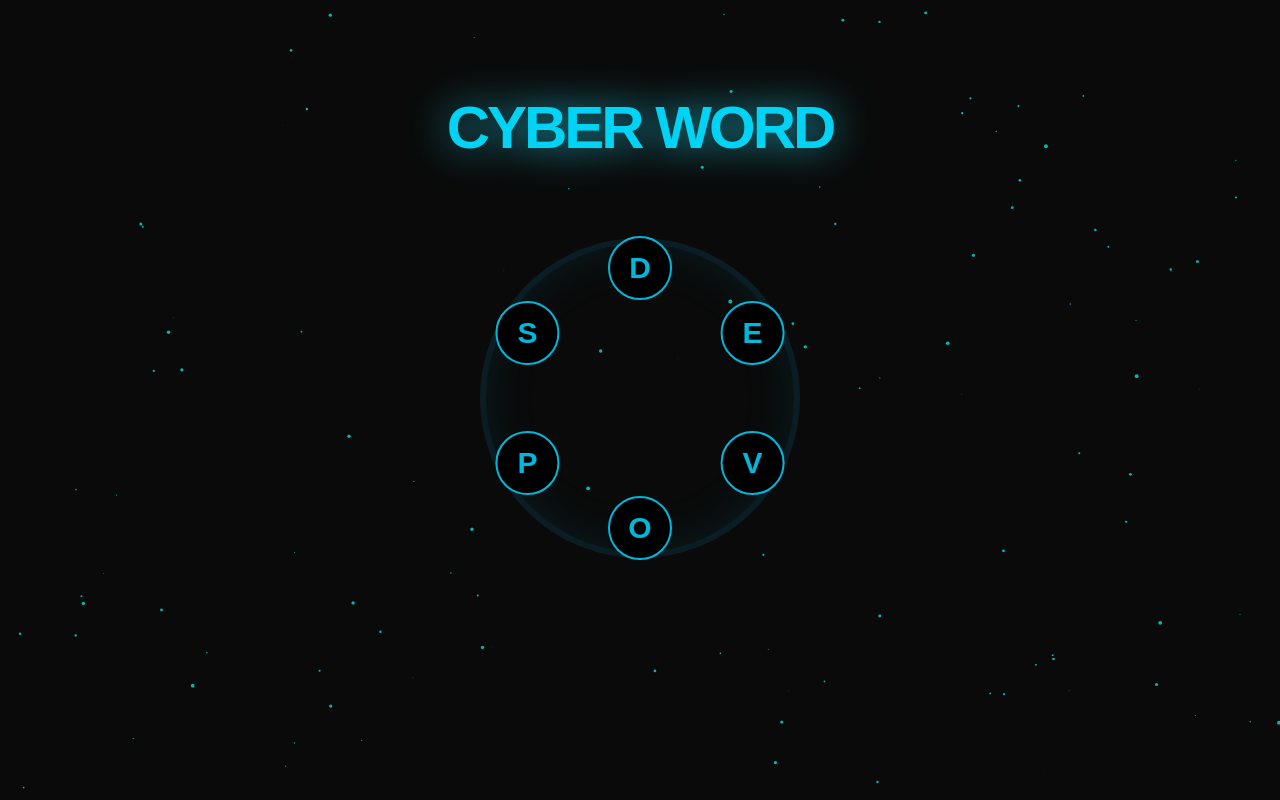
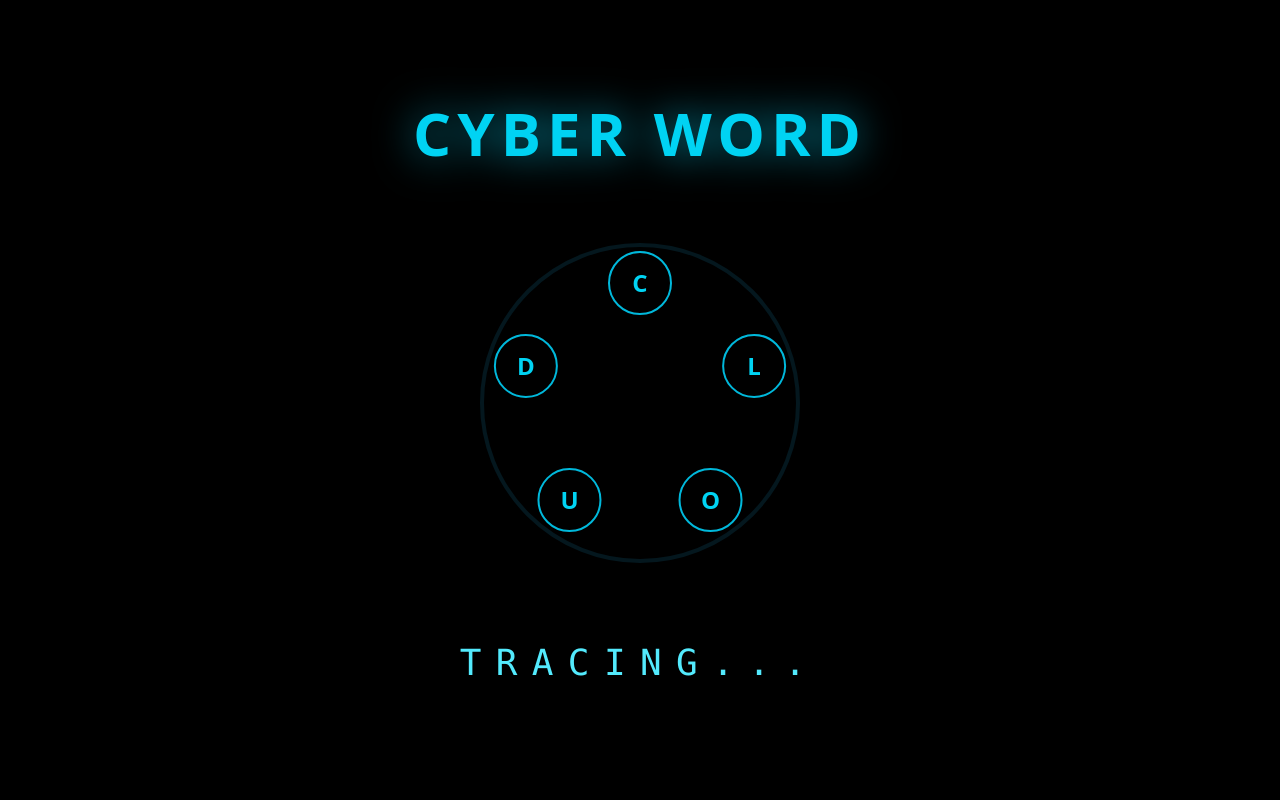
Before and after one commit to thilu99/cyber-strike-pro, a Next.js app: page /games/word in a window 1280 px wide. Built offline with nearby package versions, Linux system fonts and the light colour scheme.

Commit message:
Rollback: Restoring original game logic and visuals

```diff
--- a/src/app/games/word/page.tsx
+++ b/src/app/games/word/page.tsx
@@ -1,66 +1,65 @@
 'use client'
-export const dynamic = 'force-dynamic';
-import { useState, useRef } from 'react';
+import { useState, useEffect } from 'react'
 
 export default function WordGame() {
-  const [selectedLetters, setSelectedLetters] = useState<string[]>([]);
-  const [isDragging, setIsDragging] = useState(false);
+  const [selectedLetters, setSelectedLetters] = useState<string[]>([])
+  const [isDragging, setIsDragging] = useState(false)
+  const letters = ['C', 'L', 'O', 'U', 'D']
+  const radius = 120
 
-  // These are the letters for your level
-  const letters = ['D', 'E', 'V', 'O', 'P', 'S'];
-  const radius = 130;
+  const handleMouseDown = (letter: string) => {
+    setIsDragging(true)
+    setSelectedLetters([letter])
+  }
 
-  const handlePointerDown = (letter: string) => {
-    setIsDragging(true);
-    setSelectedLetters([letter]);
-  };
+  const handleMouseEnter = (letter: string) => {
+    if (isDragging && !selectedLetters.includes(letter)) {
+      setSelectedLetters(prev => [...prev, letter])
+    }
+  }
 
-  const handlePointerEnter = (letter: string) => {
-    if (isDragging && !selectedLetters.includes(letter)) {
-      setSelectedLetters((prev) => [...prev, letter]);
-    }
-  };
-
-  const handleStop = () => setIsDragging(false);
+  const handleMouseUp = () => {
+    setIsDragging(false)
+    console.log("Word Created:", selectedLetters.join(""))
+  }
 
   return (
     <div
-      className="flex flex-col items-center justify-center min-h-screen bg-transparent select-none touch-none"
-      onPointerUp={handleStop}
+      className="flex flex-col items-center justify-center min-h-screen bg-black select-none"
+      onMouseUp={handleMouseUp}
     >
-      <h1 className="mb-20 text-6xl font-black text-cyan-400 tracking-tighter drop-shadow-[0_0_20px_rgba(34,211,238,0.8)]">
+      <h1 className="mb-20 text-6xl font-black text-cyan-400 tracking-widest drop-shadow-[0_0_20px_rgba(6,182,212,0.8)]">
         CYBER WORD
       </h1>
 
-      {/* The Letter Wheel UI */}
       <div className="relative w-80 h-80 flex items-center justify-center">
-        <div className="absolute w-full h-full border-[6px] border-cyan-900/30 rounded-full shadow-[inset_0_0_50px_rgba(6,182,212,0.1)]" />
+        <div className="absolute w-full h-full border-4 border-cyan-900/30 rounded-full" />
 
         {letters.map((letter, i) => {
-          const angle = (i / letters.length) * 2 * Math.PI - Math.PI / 2;
-          const x = Math.cos(angle) * radius;
-          const y = Math.sin(angle) * radius;
+          const angle = (i / letters.length) * 2 * Math.PI - Math.PI / 2
+          const x = Math.cos(angle) * radius
+          const y = Math.sin(angle) * radius
 
           return (
             <div
               key={i}
-              onPointerDown={() => handlePointerDown(letter)}
-              onPointerEnter={() => handlePointerEnter(letter)}
+              onMouseDown={() => handleMouseDown(letter)}
+              onMouseEnter={() => handleMouseEnter(letter)}
               style={{ transform: `translate(${x}px, ${y}px)` }}
-              className={`absolute w-16 h-16 rounded-full border-2 flex items-center justify-center text-3xl font-black transition-all duration-75 cursor-pointer
+              className={`absolute w-16 h-16 rounded-full border-2 flex items-center justify-center text-2xl font-bold cursor-pointer transition-all
                 ${selectedLetters.includes(letter)
-                  ? 'bg-cyan-500 border-white text-white shadow-[0_0_40px_rgba(6,182,212,1)] scale-125'
-                  : 'bg-black border-cyan-500 text-cyan-500 hover:border-cyan-300'}`}
+                  ? 'bg-cyan-500 border-white text-white shadow-[0_0_30px_rgba(6,182,212,1)] scale-110'
+                  : 'bg-black border-cyan-500 text-cyan-400'}`}
             >
               {letter}
             </div>
-          );
+          )
         })}
       </div>
 
-      <div className="mt-24 h-12 text-5xl font-mono text-cyan-300 tracking-[0.4em] uppercase font-bold">
-        {selectedLetters.join("")}
+      <div className="mt-20 text-4xl font-mono text-cyan-300 tracking-[0.4em] min-h-[1.5em]">
+        {selectedLetters.join("") || "TRACING..."}
       </div>
     </div>
-  );
+  )
 }
--- a/src/app/globals.css
+++ b/src/app/globals.css
@@ -1,67 +1,20 @@
 @import "tailwindcss";
 
-:root {
-  --background: #0a0a0a;
-  --foreground: #ededed;
+body {
+  background: black;
+  color: white;
+  margin: 0;
+  overflow: hidden;
 }
 
-@theme inline {
-  --color-background: var(--background);
-  --color-foreground: var(--foreground);
-  --font-sans: var(--font-geist-sans);
-  --font-mono: var(--font-geist-mono);
+/* Ensure the game is always clickable and background is behind */
+canvas, #tsparticles {
+  pointer-events: none !important;
+  z-index: -1 !important;
+  position: fixed !important;
 }
 
-body {
-  background: var(--background);
-  color: var(--foreground);
-  font-family: Arial, Helvetica, sans-serif;
-  margin: 0;
-  overflow: hidden; /* Prevents scrollbars from breaking your game layout */
+main, .relative, button {
+  z-index: 10;
+  position: relative;
 }
-
-/* --- Visual Effects --- */
-@keyframes shake {
-  0% { transform: translateX(0); }
-  25% { transform: translateX(-5px); }
-  50% { transform: translateX(5px); }
-  75% { transform: translateX(-5px); }
-  100% { transform: translateX(0); }
-}
-
-.animate-shake {
-  animation: shake 0.4s ease-in-out;
-}
-
-/* --- Layering & Input Handling (The Fix) --- */
-
-/* 1. Push particles and 3D backgrounds behind everything */
-#tsparticles,
-canvas,
-.particle-container {
-  pointer-events: none !important; /* Finger/Mouse passes through to the game */
-  z-index: -1 !important;
-  position: fixed !important;
-  top: 0;
-  left: 0;
-}
-
-/* 2. Bring game content to the very front */
-main,
-.game-container,
-button,
-.relative {
-  position: relative;
-  z-index: 10;
-  pointer-events: auto; /* Ensures letters can be dragged */
-}
-
-/* 3. Utility classes for better game feel */
-.touch-none {
-  touch-action: none; /* Prevents mobile browsers from scrolling/bouncing */
-}
-
-.select-none {
-  user-select: none; /* Prevents annoying text highlighting while dragging letters */
-  -webkit-user-select: none;
-}
--- a/src/components/bowling/BowlingScene.tsx
+++ b/src/components/bowling/BowlingScene.tsx
@@ -1,49 +1,49 @@
 'use client'
-import { Canvas, useFrame } from '@react-three/fiber';
-import { Physics, useSphere, usePlane } from '@react-three/cannon';
-import { useRef, Suspense } from 'react';
+import { Canvas, useFrame } from '@react-three/fiber'
+import { Physics, useSphere, usePlane } from '@react-three/cannon'
+import { Suspense, useRef } from 'react'
 
 function Ball() {
-  const [ref, api] = useSphere(() => ({ mass: 1, position: [0, 0.5, 10] }));
+  const [ref, api] = useSphere(() => ({ mass: 1, position: [0, 0.5, 10] }))
 
   useFrame((state) => {
-    // Standard desktop mouse follow
-    const x = state.mouse.x * 5;
-    api.position.set(x, 0.5, 10);
-    api.velocity.set(0, 0, -10);
-  });
+    // Standard mouse follow logic
+    const x = state.mouse.x * 5
+    api.position.set(x, 0.5, 10)
+    api.velocity.set(0, 0, -8)
+  })
 
   return (
     <mesh ref={ref as any} castShadow>
       <sphereGeometry args={[0.5, 32, 32]} />
-      <meshStandardMaterial color="#22d3ee" emissive="#22d3ee" emissiveIntensity={0.8} />
+      <meshStandardMaterial color="#22d3ee" emissive="#22d3ee" emissiveIntensity={0.5} />
     </mesh>
-  );
+  )
 }
 
 function Lane() {
-  const [ref] = usePlane(() => ({ rotation: [-Math.PI / 2, 0, 0] }));
+  const [ref] = usePlane(() => ({ rotation: [-Math.PI / 2, 0, 0], position: [0, 0, 0] }))
   return (
     <mesh ref={ref as any} receiveShadow>
-      <planeGeometry args={[12, 100]} />
+      <planeGeometry args={[10, 100]} />
       <meshStandardMaterial color="#050505" />
     </mesh>
-  );
+  )
 }
 
 export default function BowlingScene() {
   return (
     <div className="h-screen w-full bg-black">
-      <Canvas shadows camera={{ position: [0, 6, 20], fov: 45 }}>
+      <Canvas shadows camera={{ position: [0, 5, 20], fov: 45 }}>
         <ambientLight intensity={0.5} />
-        <pointLight position={[10, 10, 10]} intensity={2} castShadow />
+        <pointLight position={[10, 10, 10]} intensity={1} castShadow />
         <Suspense fallback={null}>
-          <Physics gravity={[0, -9.81, 0]}>
+          <Physics>
             <Ball />
             <Lane />
           </Physics>
         </Suspense>
       </Canvas>
     </div>
-  );
+  )
 }
```
